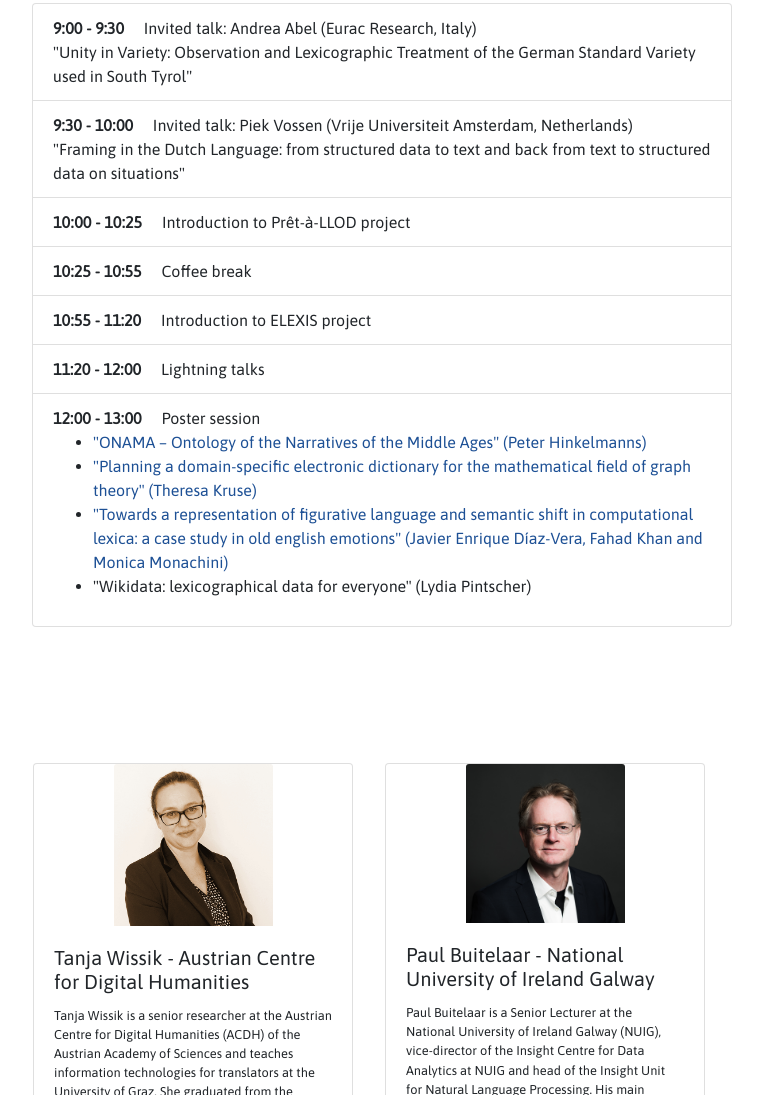
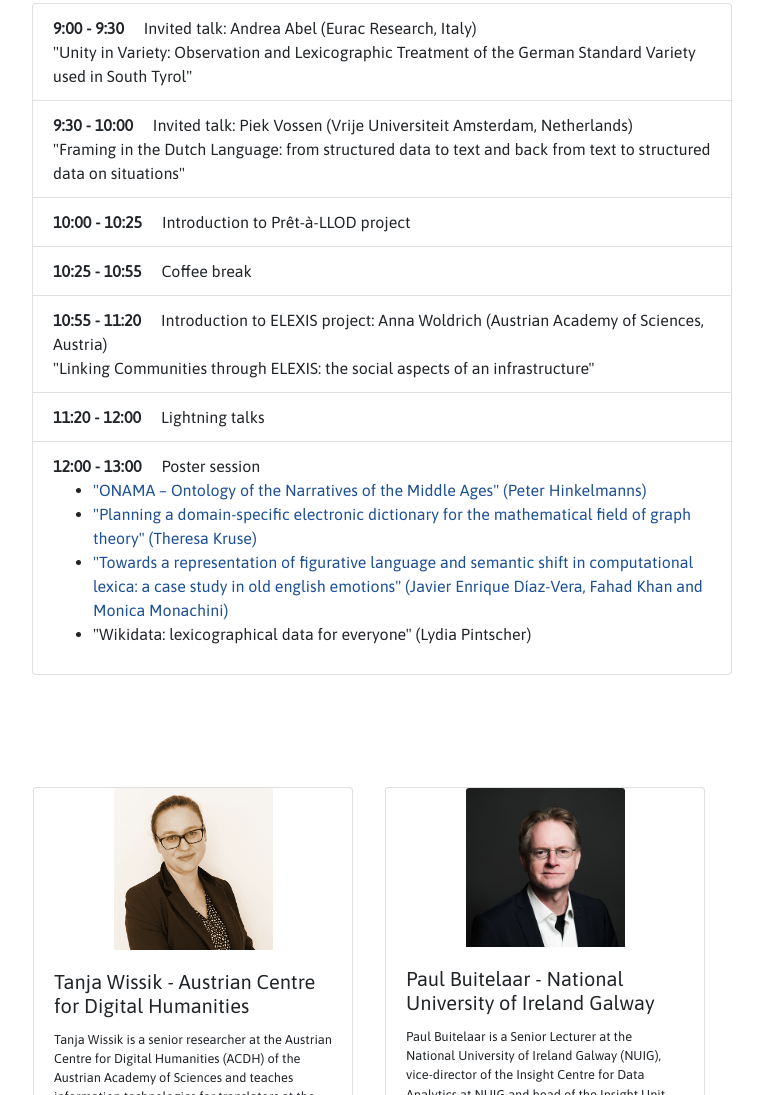
Before and after one commit to acdh-oeaw/lexdhai2019, a plain HTML site: page index.html in a window 1280 px wide. Shown: the part 4421-5516 px from the top of the page, without its empty margins (288-1051 px from the left). Drawn offline with nearby package versions, Linux system fonts and the light colour scheme.

Commit message:
including AW's talk details in the schedule

```diff
--- a/index.html
+++ b/index.html
@@ -226,7 +226,7 @@ a {
                       <div class="list-group-item"><span class="time">9:30 - 10:00</span>  Invited talk: Piek Vossen (Vrije Universiteit Amsterdam, Netherlands)<br>"Framing in the Dutch Language: from structured data to text and back from text to structured data on situations"</div>
                       <div class="list-group-item"><span class="time">10:00 - 10:25</span> Introduction to Prêt-à-LLOD project</div>
                       <div class="list-group-item"><span class="time">10:25 - 10:55</span> Coffee break</div>
-                      <div class="list-group-item"><span class="time">10:55 - 11:20</span> Introduction to ELEXIS project</div>
+                      <div class="list-group-item"><span class="time">10:55 - 11:20</span>  Introduction to ELEXIS project: Anna Woldrich (Austrian Academy of Sciences, Austria)<br>"Linking Communities through ELEXIS: the social aspects of an infrastructure"</div>
                       <div class="list-group-item"><span class="time">11:20 - 12:00</span> Lightning talks</div>
                       <div class="list-group-item"><span class="time">12:00 - 13:00</span> Poster session<br>
                         <ul>
```
